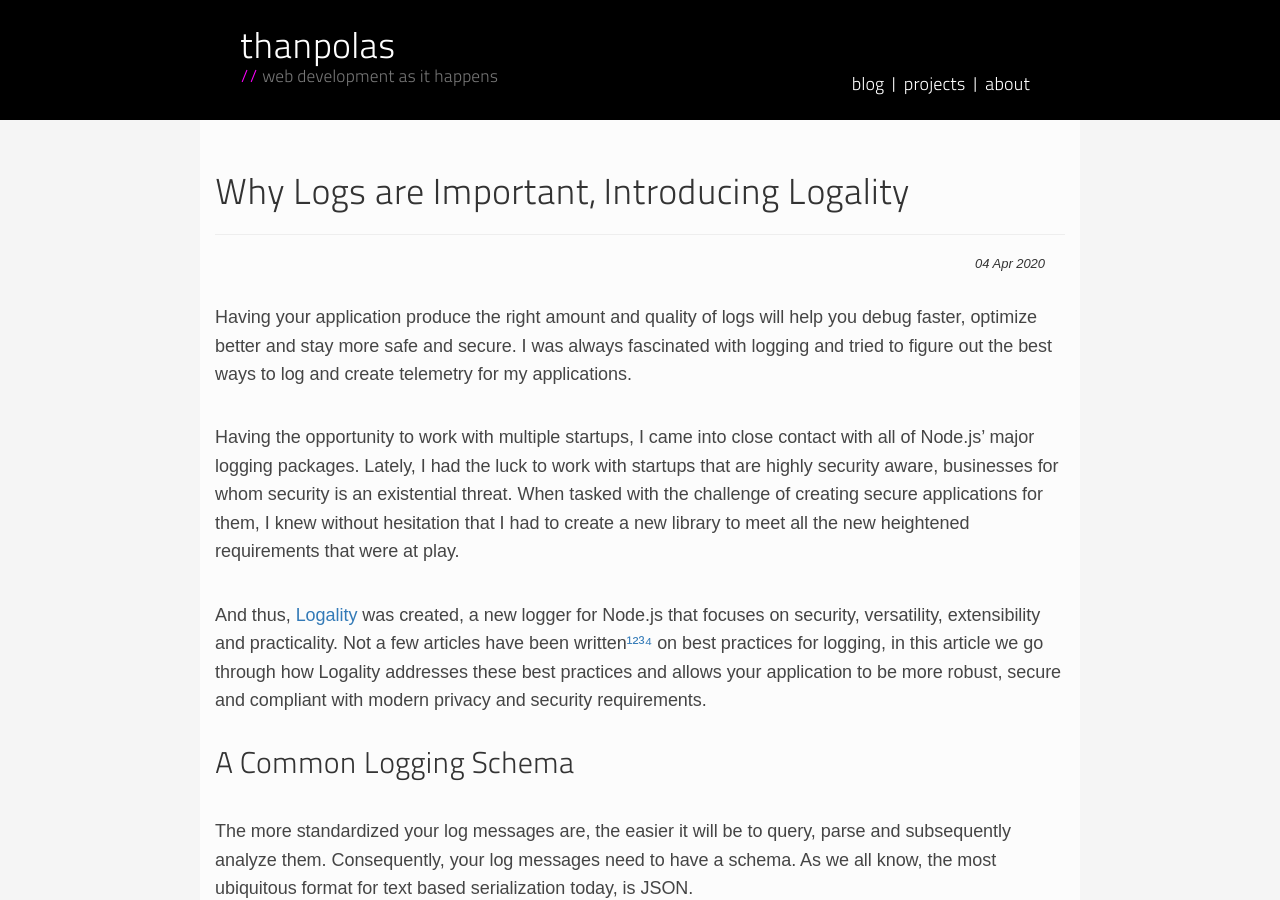
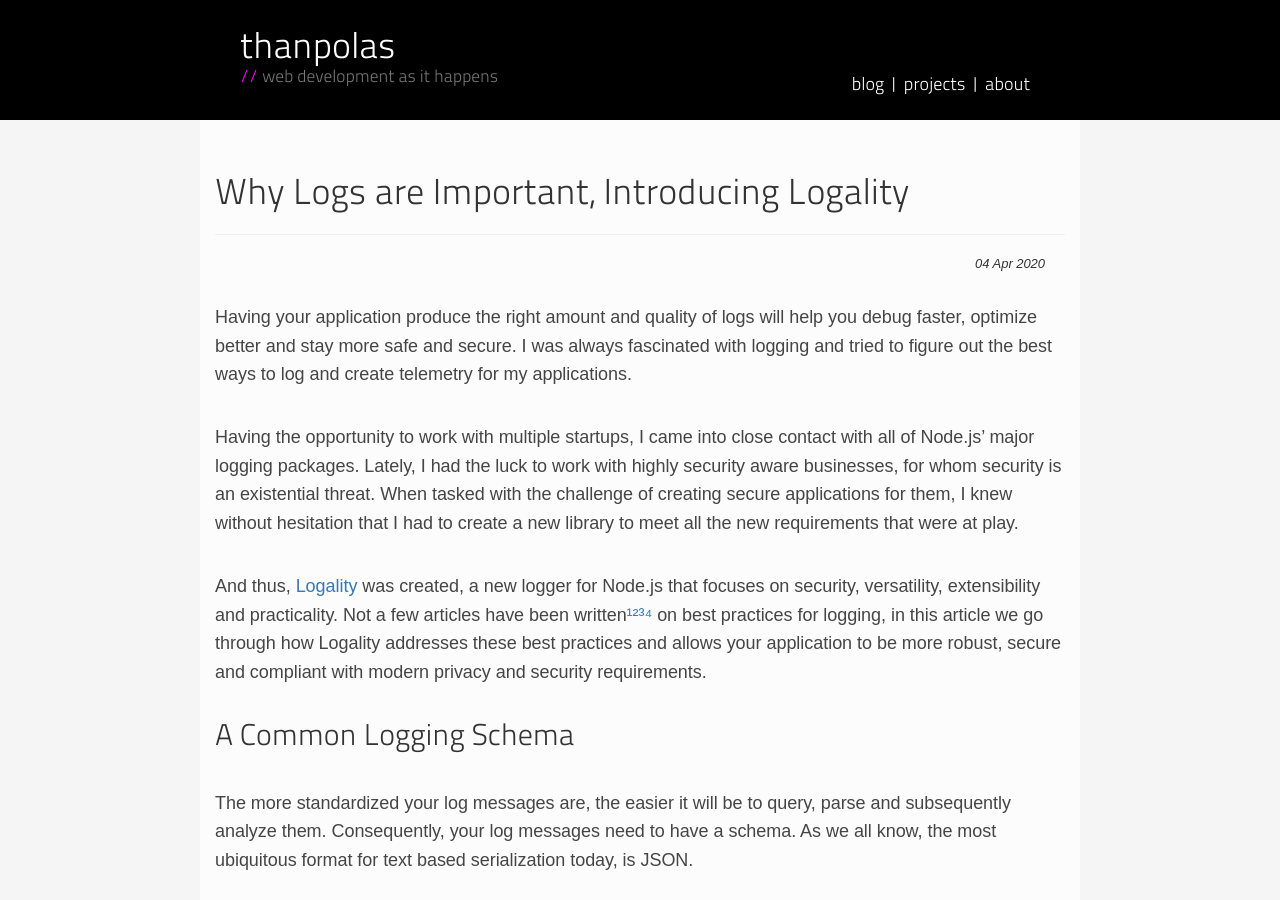
Before and after one commit to thanpolas/thanpolas.github.com, a Jekyll site: the page built from _posts/nodejs/2020-04-04-Introducing-Logality-the-JSON-schema-logger.md, in a window 1280 px wide and 900 px high. Built offline with Jekyll 4.4.1, drawn with Linux system fonts in a browser that asks for light colours; nearby versions of some CDN libraries; comment, search, counter and statistics services are not loaded; some of the changed text lies outside the part shown.

Commit message:
edits by sirodoht

```diff
--- a/_posts/nodejs/2020-04-04-Introducing-Logality-the-JSON-schema-logger.md
+++ b/_posts/nodejs/2020-04-04-Introducing-Logality-the-JSON-schema-logger.md
@@ -11,7 +11,7 @@ image: "/assets/blogimg/planning.jpg"
 
 Having your application produce the right amount and quality of logs will help you debug faster, optimize better and stay more safe and secure. I was always fascinated with logging and tried to figure out the best ways to log and create telemetry for my applications.
 
-Having the opportunity to work with multiple startups, I came into close contact with all of Node.js' major logging packages. Lately, I had the luck to work with startups that are highly security aware, businesses for whom security is an existential threat. When tasked with the challenge of creating secure applications for them, I knew without hesitation that I had to create a new library to meet all the new heightened requirements that were at play.
+Having the opportunity to work with multiple startups, I came into close contact with all of Node.js' major logging packages. Lately, I had the luck to work with highly security aware businesses, for whom security is an existential threat. When tasked with the challenge of creating secure applications for them, I knew without hesitation that I had to create a new library to meet all the new requirements that were at play.
 
 And thus, [Logality][logality] was created, a new logger for Node.js that focuses on security, versatility, extensibility and practicality. Not a few articles have been written[¹](https://www.loomsystems.com/blog/single-post/2017/01/26/9-logging-best-practices-based-on-hands-on-experience)[²](https://www.scalyr.com/blog/the-10-commandments-of-logging/)[³](https://www.loggly.com/blog/30-best-practices-logging-scale/)[⁴](https://logz.io/blog/logging-best-practices/) on best practices for logging, in this article we go through how Logality addresses these best practices and allows your application to be more robust, secure and compliant with modern privacy and security requirements.
 
@@ -104,7 +104,7 @@ As an open source contributor, one of the biggest problems I have been challenge
 
 These are very challenging problems, to the point where no practical solution exists. Until today that is, as Logality introduces piping. You can pipe one Logality instance into another and have all the middleware functions handle the piped logality's log messages.
 
-This is huge as it enables your application to granularly control how much information is logged from the libraries you are using. And at the same time have your third-party libraries log in the exact same format-schema that your entire infrastructure is logging, isn't that great?
+This is huge as it enables your application to granularly control how much information is logged from the libraries you are using. And at the same time have your third-party libraries log in the exact same format-schema that your entire infrastructure is logging. Isn't that great?
 
 Piping happens simply by providing the child Logality instance to the parent's `pipe()` method:
 
```
